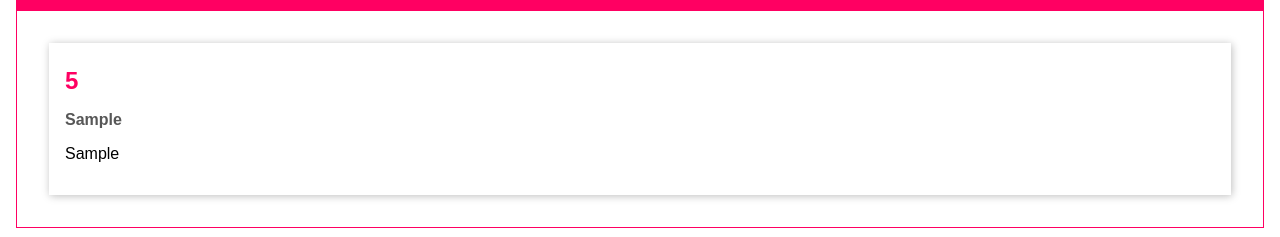
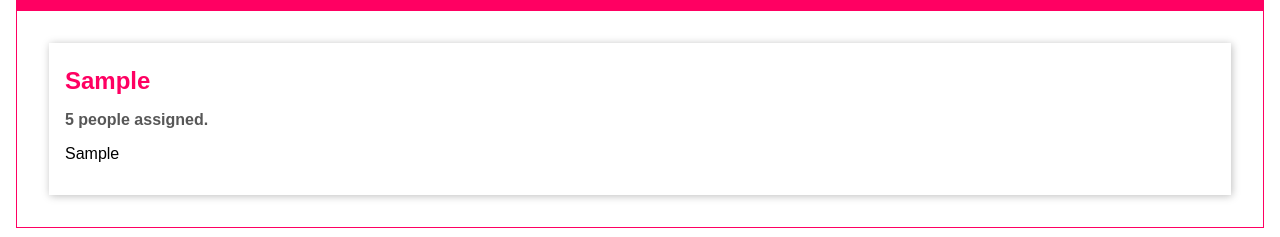
Before and after one commit to dembreus/TS-drag-drop, a website with bundled scripts: page index.html in a window 1280 px wide. Both pictures are taken after typing "Sample", "Sample", "5" into the empty fields and a click on the button "ADD PROJECT". Shown: the part 381-618 px from the top of the page. Built offline with nearby package versions, Linux system fonts and the light colour scheme.

Commit message:
Started adding the drag and drop events

```diff
--- a/index.html
+++ b/index.html
@@ -27,7 +27,7 @@
       </form>
     </template>
     <template id="single-project">
-      <li>
+      <li draggable="true">
         <h2></h2>
         <h3></h3>
         <p></p>
--- a/src/app.ts
+++ b/src/app.ts
@@ -1,3 +1,15 @@
+// Drag & Drop Interfaces
+interface Draggalbe {
+  dragStartHandler(event: DragEvent): void;
+  dragEndHandler(event: DragEvent): void;
+}
+
+interface DragTarget {
+  dragOverHandler(event: DragEvent): void;
+  dropHandler(event: DragEvent): void;
+  dragLeavehandler(event: DragEvent): void;
+}
+
 // Project Type
 enum ProjectStatus {
   Active,
@@ -155,8 +167,16 @@
 }
 
 // ProjectItem
-class ProjectItem extends Component<HTMLUListElement, HTMLLIElement> {
+class ProjectItem extends Component<HTMLUListElement, HTMLLIElement>
+  implements Draggalbe {
   private project: Project;
+
+  public get people(): string {
+    if (this.project.people === 1) {
+      return "1 person";
+    }
+    return `${this.project.people} people`;
+  }
 
   constructor(hostId: string, project: Project) {
     super("single-project", hostId, false, project.id);
@@ -166,13 +186,23 @@
     this.renderContent();
   }
 
-  configure() {}
+  @autobind
+  dragStartHandler(event: DragEvent) {
+    console.log(event);
+  }
+  @autobind
+  dragEndHandler(_: DragEvent) {
+    console.log("drag end");
+  }
+
+  configure() {
+    this.element.addEventListener("dragstart", this.dragStartHandler);
+    this.element.addEventListener("dragend", this.dragEndHandler);
+  }
 
   renderContent() {
-    this.element.querySelector("h3")!.textContent = this.project.title;
-    this.element.querySelector(
-      "h2"
-    )!.textContent = this.project.people.toString();
+    this.element.querySelector("h2")!.textContent = this.project.title;
+    this.element.querySelector("h3")!.textContent = `${this.people} assigned.`;
     this.element.querySelector("p")!.textContent = this.project.description;
   }
 }
```
